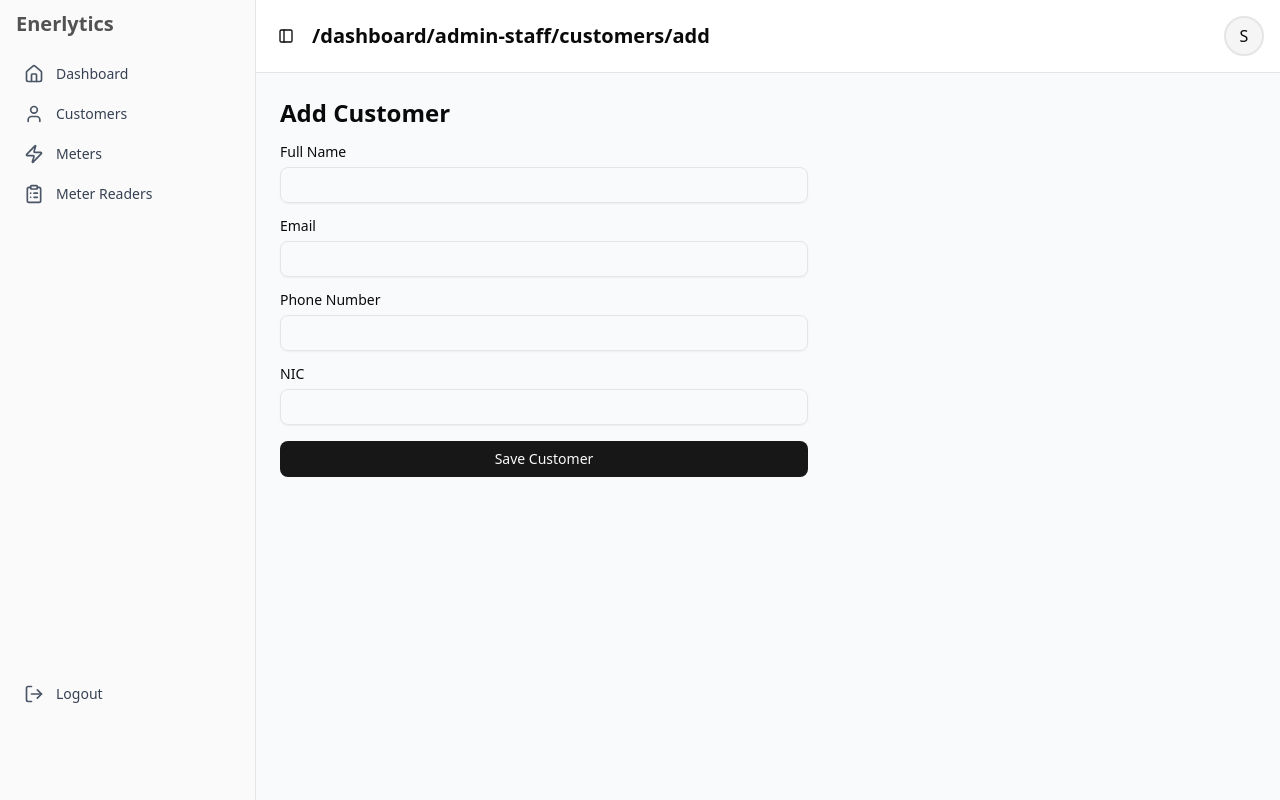
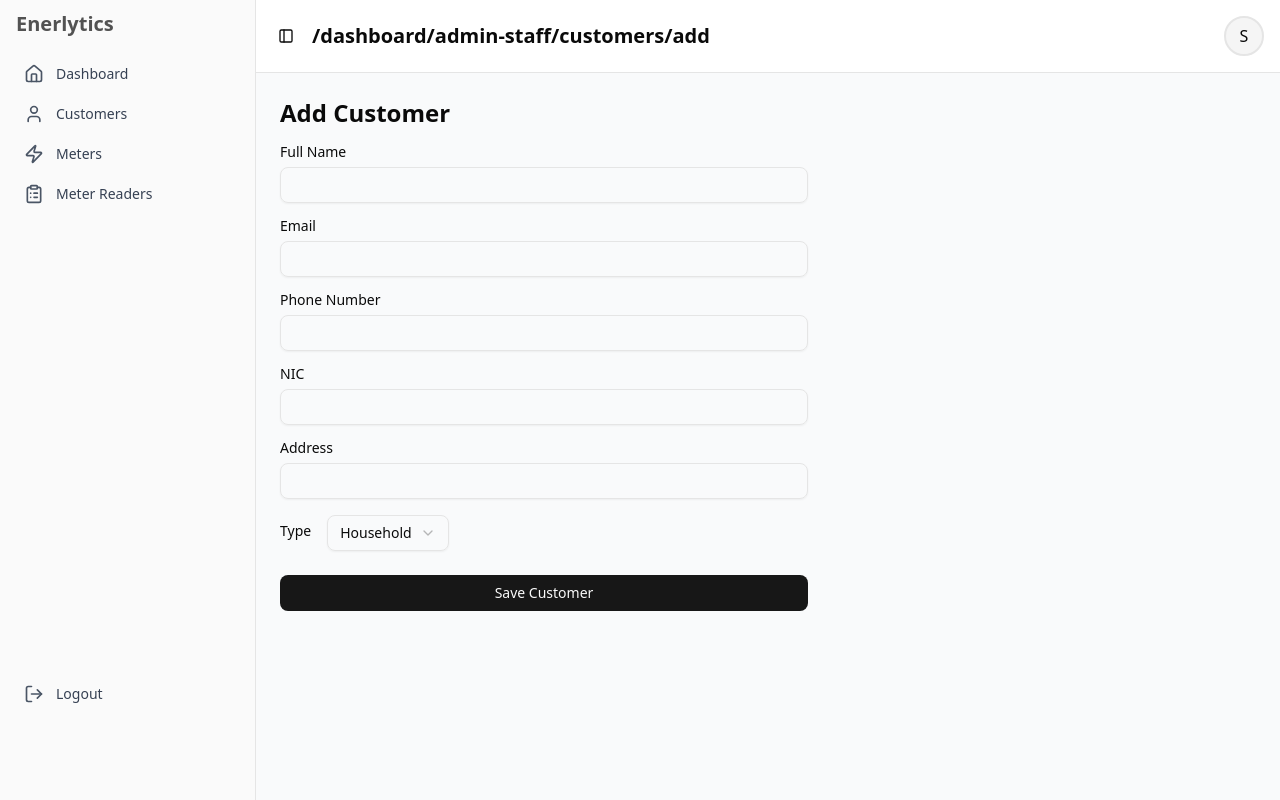
Before and after one commit to sudoMakeMeCoffee/Enerlytics, a Next.js app: page /dashboard/admin-staff/customers/add in a window 1280 px wide. Built offline with nearby package versions, Linux system fonts and the light colour scheme.

Commit message:
feat: add customer type and address fields

```diff
--- a/src/app/api/admin-staff/customers/add/route.js
+++ b/src/app/api/admin-staff/customers/add/route.js
@@ -2,7 +2,7 @@ import { db } from "@/lib/db";
 
 export async function POST(req) {
   try {
-    const { name, email, phone, nic } = await req.json();
+    const { name, email, phone, nic, address, customerType } = await req.json();
 
     if (!name || !email) {
       return Response.json(
@@ -12,8 +12,8 @@ export async function POST(req) {
     }
 
     await db.query(
-      "INSERT INTO customers (name, email, phone, nic) VALUES (?, ?, ?, ?)",
-      [name, email, phone || null, nic || null]
+      "INSERT INTO customers (name, email, phone, nic, address, customer_type) VALUES (?, ?, ?, ?, ?, ?)",
+      [name, email, phone || null, nic || null, address || null, customerType || "HOUSEHOLD"]
     );
 
     return Response.json({ message: "Customer added" }, { status: 201 });
--- a/src/app/dashboard/admin-staff/customers/add/page.jsx
+++ b/src/app/dashboard/admin-staff/customers/add/page.jsx
@@ -3,6 +3,7 @@
 import { Button } from "@/components/ui/button";
 import { Input } from "@/components/ui/input";
 import { Label } from "@/components/ui/label";
+import { Select, SelectContent, SelectItem, SelectTrigger, SelectValue } from "@/components/ui/select";
 
 import { useRouter } from "next/navigation";
 import { useState } from "react";
@@ -14,6 +15,8 @@ export default function AddCustomerPage() {
     email: "",
     phone: "",
     nic: "",
+    address: "",
+    customerType: "HOUSEHOLD",
   });
 
   function handleChange(e) {
@@ -65,6 +68,25 @@ export default function AddCustomerPage() {
         <Input name="nic" value={form.nic} onChange={handleChange} />
       </div>
 
+      <div className="space-y-2">
+        <Label>Address</Label>
+        <Input name="address" value={form.address} onChange={handleChange} />
+      </div>
+
+      <div className="space-y-2 flex  items-center gap-4">
+        <Label className="mb-3">Type </Label>
+        <Select value={form.customerType} onValueChange={value => setForm({ ...form, customerType: value })}>
+          <SelectTrigger>
+            <SelectValue placeholder="Select type" />
+          </SelectTrigger>
+          <SelectContent>
+            <SelectItem value="HOUSEHOLD">Household</SelectItem>
+            <SelectItem value="BUSINESS">Business</SelectItem>
+            <SelectItem value="GOVERNMENT">Government</SelectItem>
+          </SelectContent>
+        </Select>
+      </div>
+
       <Button className="w-full">Save Customer</Button>
     </form>
   );
```
